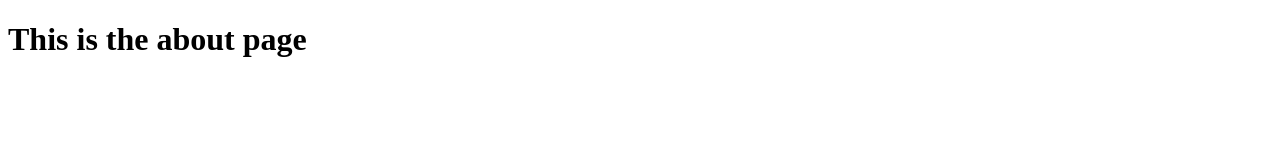
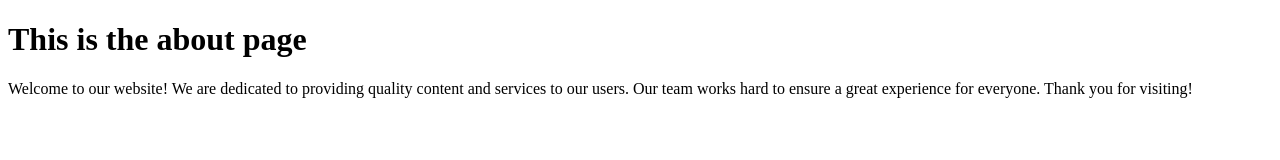
Before and after one commit to Faruq-Shobola/class-2-test, a plain HTML site: page about.html in a window 1280 px wide. Drawn offline with Linux system fonts and the light colour scheme.

Commit message:
Add about us content

```diff
--- a/about.html
+++ b/about.html
@@ -7,5 +7,10 @@
   </head>
   <body>
     <h1>This is the about page</h1>
+    <p>
+      Welcome to our website! We are dedicated to providing quality content and
+      services to our users. Our team works hard to ensure a great experience
+      for everyone. Thank you for visiting!
+    </p>
   </body>
 </html>
```
